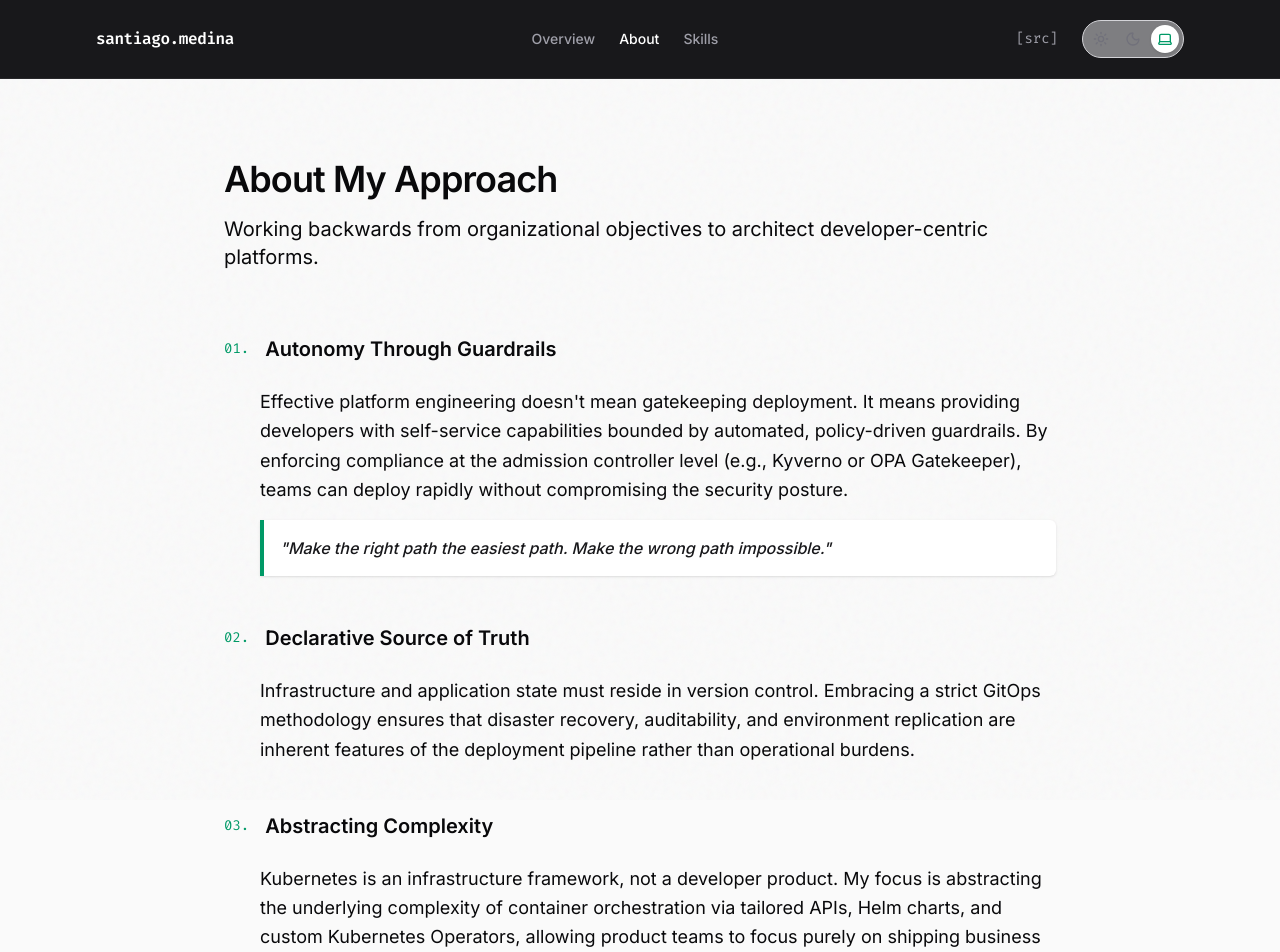
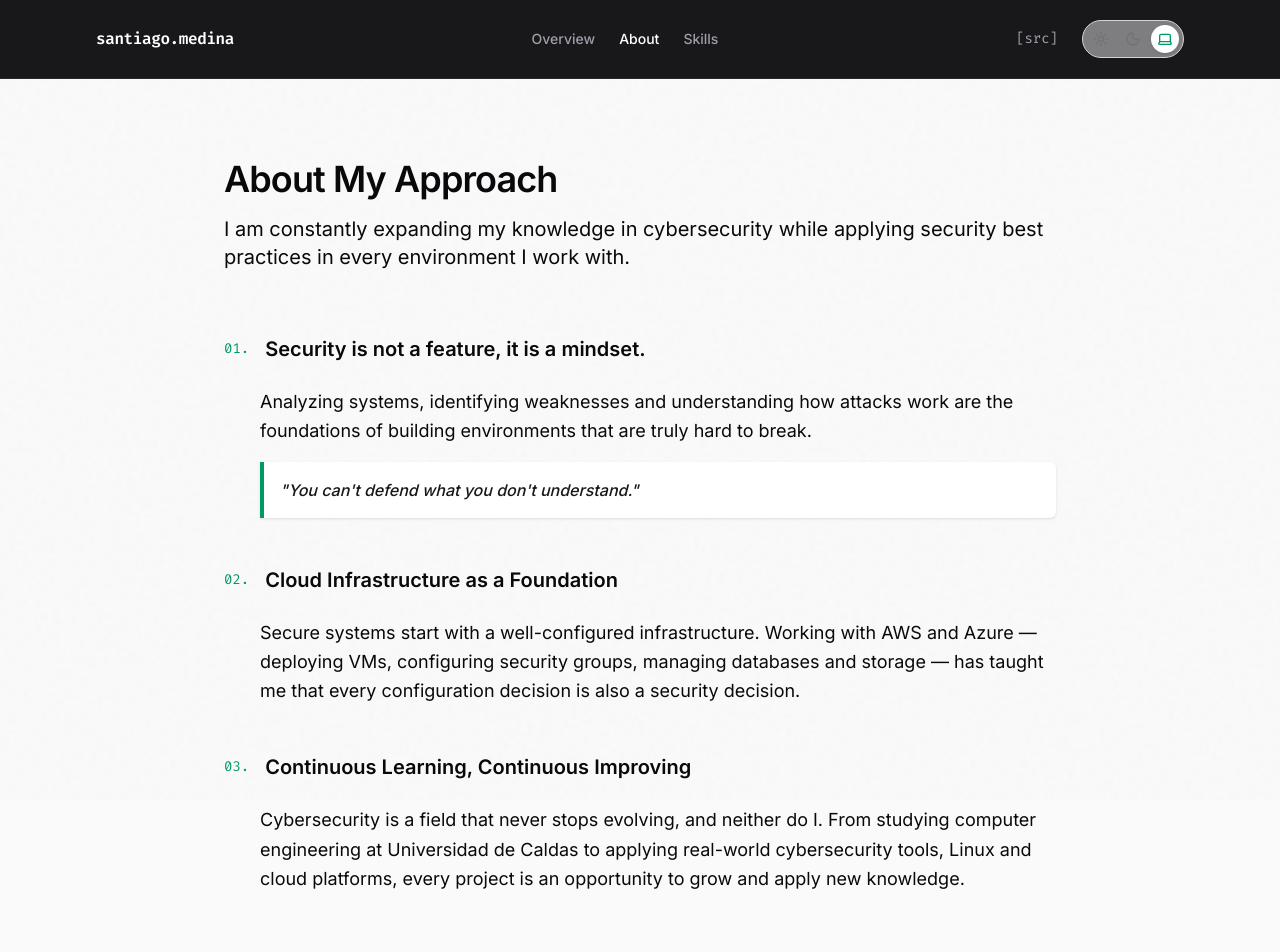
Before and after one commit to Medinaz0/Portfolio, a Next.js app: page /about in a window 1280 px wide. Shown: the top 952 px of the page. Built offline with nearby package versions, Linux system fonts and the light colour scheme.

Commit message:
content: about update

```diff
--- a/src/app/about/page.tsx
+++ b/src/app/about/page.tsx
@@ -6,8 +6,8 @@ export default function About() {
           About My Approach
         </h1>
         <p className="text-xl text-foreground">
-          Working backwards from organizational objectives to architect
-          developer-centric platforms.
+          I am constantly expanding my knowledge in cybersecurity while applying
+          security best practices in every environment I work with.
         </p>
       </div>
 
@@ -16,21 +16,17 @@ export default function About() {
           <div className="flex items-center gap-4 mb-6">
             <span className="font-mono text-emerald-600 text-sm">01.</span>
             <h2 className="text-xl font-semibold text-foreground">
-              Autonomy Through Guardrails
+              Security is not a feature, it is a mindset.
             </h2>
           </div>
           <div className="pl-9">
             <p className="text-lg text-foreground leading-relaxed">
-              Effective platform engineering doesn&apos;t mean gatekeeping
-              deployment. It means providing developers with self-service
-              capabilities bounded by automated, policy-driven guardrails. By
-              enforcing compliance at the admission controller level (e.g.,
-              Kyverno or OPA Gatekeeper), teams can deploy rapidly without
-              compromising the security posture.
+              Analyzing systems, identifying weaknesses and understanding how
+              attacks work are the foundations of building environments that are
+              truly hard to break.
             </p>
             <blockquote className="mt-4 border-l-4 border-emerald-600 bg-white dark:bg-zinc-900/50 p-4 text-zinc-900 dark:text-zinc-200 italic font-medium rounded-r-md shadow-sm">
-              &quot;Make the right path the easiest path. Make the wrong path
-              impossible.&quot;
+              &quot;You can&apos;t defend what you don&apos;t understand.&quot;
             </blockquote>
           </div>
         </section>
@@ -39,16 +35,15 @@ export default function About() {
           <div className="flex items-center gap-4 mb-6">
             <span className="font-mono text-emerald-600 text-sm">02.</span>
             <h2 className="text-xl font-semibold text-foreground">
-              Declarative Source of Truth
+              Cloud Infrastructure as a Foundation
             </h2>
           </div>
           <div className="pl-9">
             <p className="text-lg text-foreground leading-relaxed">
-              Infrastructure and application state must reside in version
-              control. Embracing a strict GitOps methodology ensures that
-              disaster recovery, auditability, and environment replication are
-              inherent features of the deployment pipeline rather than
-              operational burdens.
+              Secure systems start with a well-configured infrastructure.
+              Working with AWS and Azure — deploying VMs, configuring security
+              groups, managing databases and storage — has taught me that every
+              configuration decision is also a security decision.
             </p>
           </div>
         </section>
@@ -57,16 +52,16 @@ export default function About() {
           <div className="flex items-center gap-4 mb-6">
             <span className="font-mono text-emerald-600 text-sm">03.</span>
             <h2 className="text-xl font-semibold text-foreground">
-              Abstracting Complexity
+              Continuous Learning, Continuous Improving
             </h2>
           </div>
           <div className="pl-9">
             <p className="text-lg text-foreground leading-relaxed">
-              Kubernetes is an infrastructure framework, not a developer
-              product. My focus is abstracting the underlying complexity of
-              container orchestration via tailored APIs, Helm charts, and custom
-              Kubernetes Operators, allowing product teams to focus purely on
-              shipping business logic.
+              Cybersecurity is a field that never stops evolving, and neither do
+              I. From studying computer engineering at Universidad de Caldas to
+              applying real-world cybersecurity tools, Linux and cloud
+              platforms, every project is an opportunity to grow and apply new
+              knowledge.
             </p>
           </div>
         </section>
```
